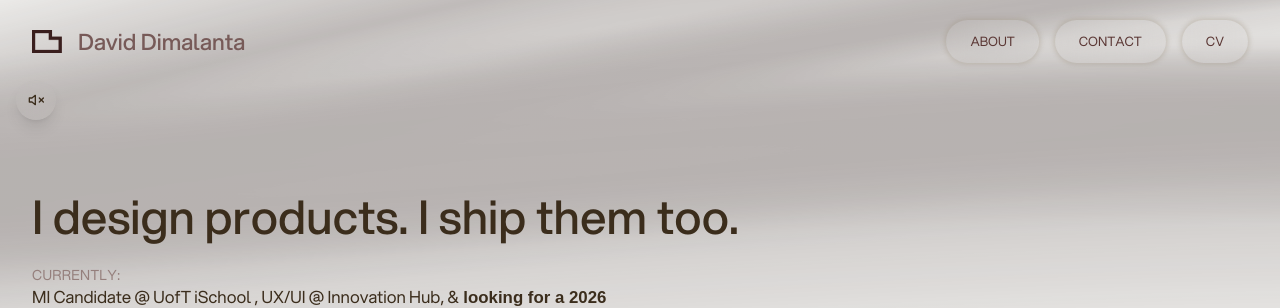
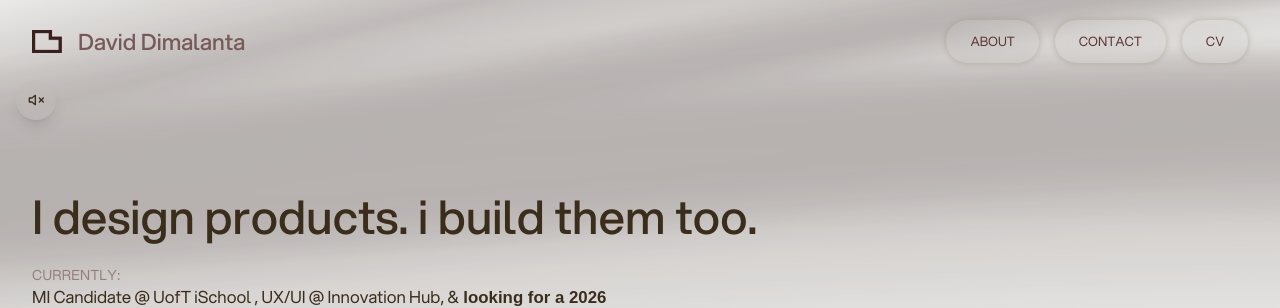
Before and after one commit to davidjamesdimalanta/v3, a Next.js app: page / in a window 1280 px wide. Shown: the top 308 px of the page. Built offline with nearby package versions, Linux system fonts and the light colour scheme; no server answers; a web font is replaced by a local one.

Commit message:
update landing and nav

```diff
--- a/app/project/_shared/CaseStudyNavigation.jsx
+++ b/app/project/_shared/CaseStudyNavigation.jsx
@@ -99,7 +99,7 @@ export default function CaseStudyNavigation({ sections = [] }) {
   if (sections.length === 0) return null;
 
   return (
-    <nav className="sticky top-0 z-60 w-full backdrop-blur-xl bg-[#EDECEA] border-b border-[#D5CFC6] hidden lg:block">
+    <nav className="sticky top-0 z-60 w-full border-b border-[#D5CFC6] hidden lg:block" style={{ backgroundColor: 'rgba(237, 236, 234, 0.72)', backdropFilter: 'saturate(180%) blur(20px)', WebkitBackdropFilter: 'saturate(180%) blur(20px)' }}>
       <div className="mx-auto px-4 md:px-8 py-4">
         <ul className="flex flex-wrap justify-center items-center gap-6">
           {sections.map(({ id, heading }) => (
--- a/app/sections/landing.jsx
+++ b/app/sections/landing.jsx
@@ -17,7 +17,7 @@ export default function Landing() {
         {prefersReducedMotion ? (
           <>
             <span className="text-h2 text-500 md:text-h2 lg:text-h1">
-              I design products. I ship them too.
+              I design products. i build them too.
             </span>
             <div className="md:w-1/2">
               <Closing />
@@ -39,7 +39,7 @@ export default function Landing() {
             }}
           >
             <span className="text-h2 text-500 md:text-h2 lg:text-h1">
-              I design products. I ship them too.
+              I design products. i build them too.
             </span>
             <div className="md:w-1/2">
               <Closing />
--- a/app/sections/organisms/intro.jsx
+++ b/app/sections/organisms/intro.jsx
@@ -8,7 +8,7 @@ export default function Intro() {
     <div className="w-full flex flex-col gutter-md">
         <div className="grid grid-cols-1 md:grid-cols-4 gutter-sm md:gutter-base lg:gutter-base w-full">
             <span className="text-h2 text-500 md:text-h2 lg:text-h1 md:col-span-4">
-                I design products. I ship them too.
+                I design products. i build them too.
             </span>
             <div className="col-span-2">
                 <Closing />
```
